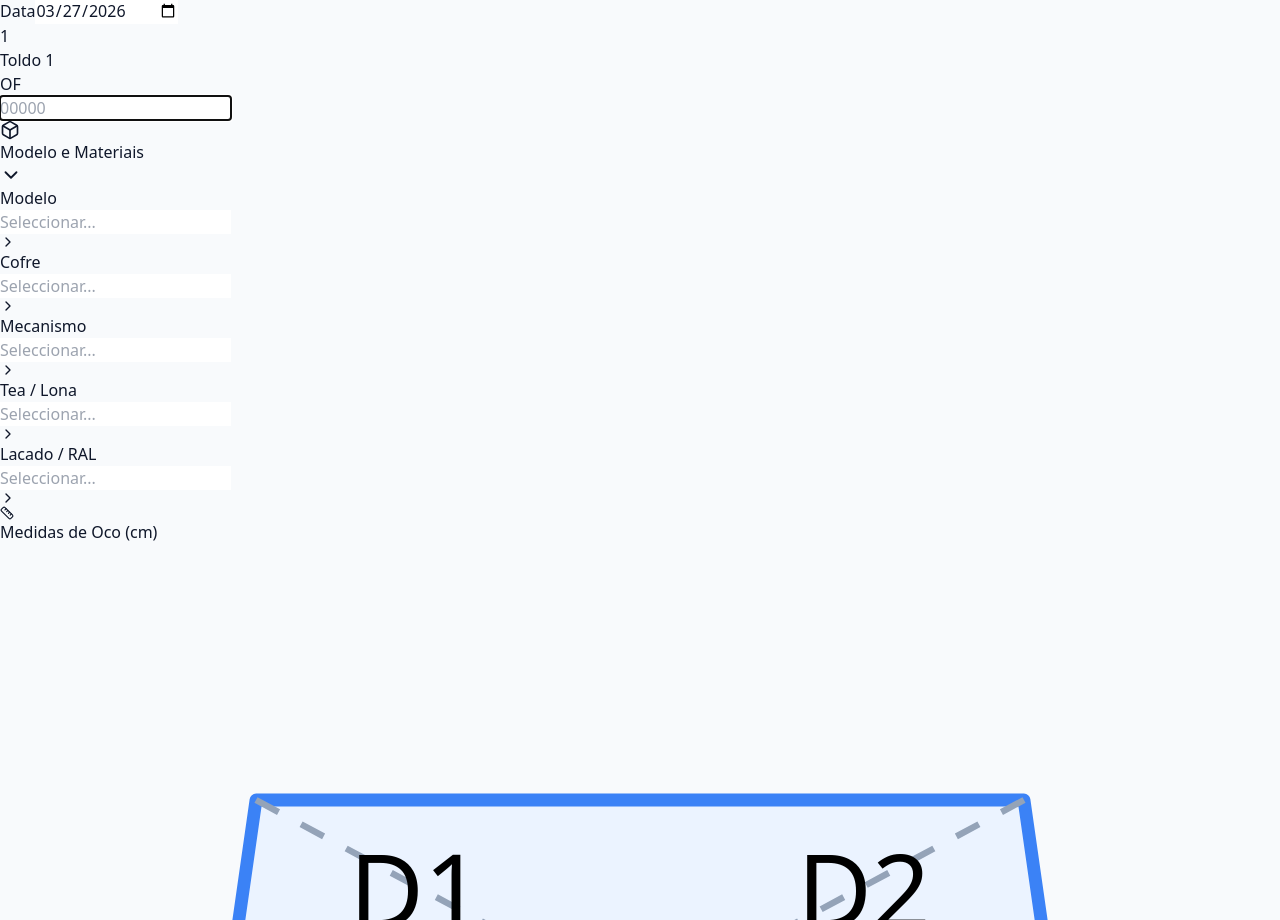
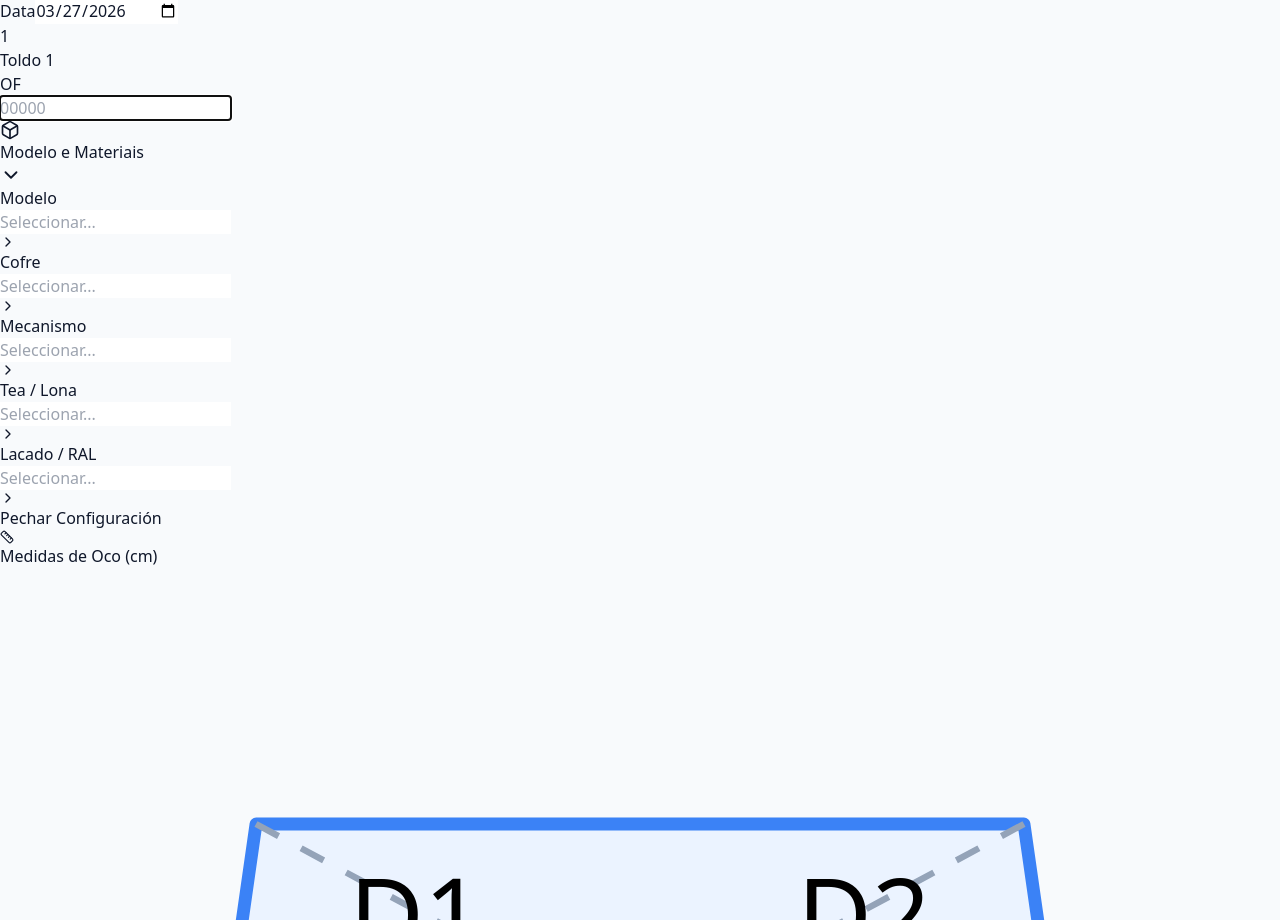
Before and after one commit to Ivan-Mourazos/calculadora-iris, a React (Vite) app: page / in a window 1280 px wide. Shown: the part 996-1916 px from the top of the page. Built offline with nearby package versions, Linux system fonts and the light colour scheme.

Commit message:
UX: Mellorado peche de acordeón e visibilidade de desplegables

```diff
--- a/src/App.tsx
+++ b/src/App.tsx
@@ -272,13 +272,13 @@ function App() {
               </div>
 
               {/* Configuración de Modelo e Materiais (Colapsable) */}
-              <div className={`mt-6 border border-slate-200 rounded-3xl transition-all duration-300 ${toldo.isConfigCollapsed ? 'bg-slate-50/50 py-1 overflow-hidden' : 'bg-white shadow-sm ring-1 ring-slate-200/60 p-1 overflow-visible'}`}>
-                <button
+              <div className={`mt-6 border border-slate-200 rounded-3xl transition-all duration-300 ${toldo.isConfigCollapsed ? 'bg-slate-50/50 py-1' : 'bg-white shadow-sm ring-1 ring-slate-200/60 p-1'}`}>
+                <div
                   onClick={() => updateToldo(toldo.id, { isConfigCollapsed: !toldo.isConfigCollapsed })}
-                  className="w-full px-6 py-5 flex items-center justify-between hover:bg-slate-50 transition-colors rounded-2xl relative z-10"
+                  className="w-full px-6 py-5 flex items-center justify-between hover:bg-slate-50 transition-colors rounded-2xl cursor-pointer relative z-10"
                 >
                   <div className="flex items-center gap-4">
-                    <div className={`p-2 rounded-xl ${toldo.isConfigCollapsed ? 'bg-slate-100 text-slate-400' : 'bg-blue-50 text-blue-600'}`}>
+                    <div className={`p-2 rounded-xl text-blue-600 ${toldo.isConfigCollapsed ? 'bg-slate-100' : 'bg-blue-50'}`}>
                       <Box size={20} />
                     </div>
                     <div className="text-left">
@@ -293,10 +293,10 @@ function App() {
                   <div className={`text-slate-300 transition-transform duration-500 ${toldo.isConfigCollapsed ? '' : 'rotate-180'}`}>
                     <ChevronDown size={22} />
                   </div>
-                </button>
+                </div>
 
                 {!toldo.isConfigCollapsed && (
-                  <div className="p-6 pt-2 space-y-8 animate-in fade-in slide-in-from-top-4 duration-500 relative z-50">
+                  <div className="p-6 pt-2 space-y-8 animate-in fade-in slide-in-from-top-4 duration-500 relative z-[100] pb-20">
                     <div className="grid grid-cols-1 md:grid-cols-2 gap-6">
                       <div className="space-y-4">
                         <Select label="Modelo" value={toldo.modelo} options={catalog.modelos} onChange={v => updateToldo(toldo.id, { modelo: v })} />
@@ -310,6 +310,12 @@ function App() {
                         <Select label="Lacado / RAL" value={toldo.lacado} options={catalog.lacados} onChange={v => updateToldo(toldo.id, { lacado: v })} />
                       </div>
                     </div>
+                    <button
+                      onClick={(e) => { e.stopPropagation(); updateToldo(toldo.id, { isConfigCollapsed: true }); }}
+                      className="w-full py-3 bg-slate-100 hover:bg-slate-200 text-slate-600 rounded-xl text-[10px] font-black uppercase tracking-widest transition-all"
+                    >
+                      Pechar Configuración
+                    </button>
                   </div>
                 )}
               </div>
```
